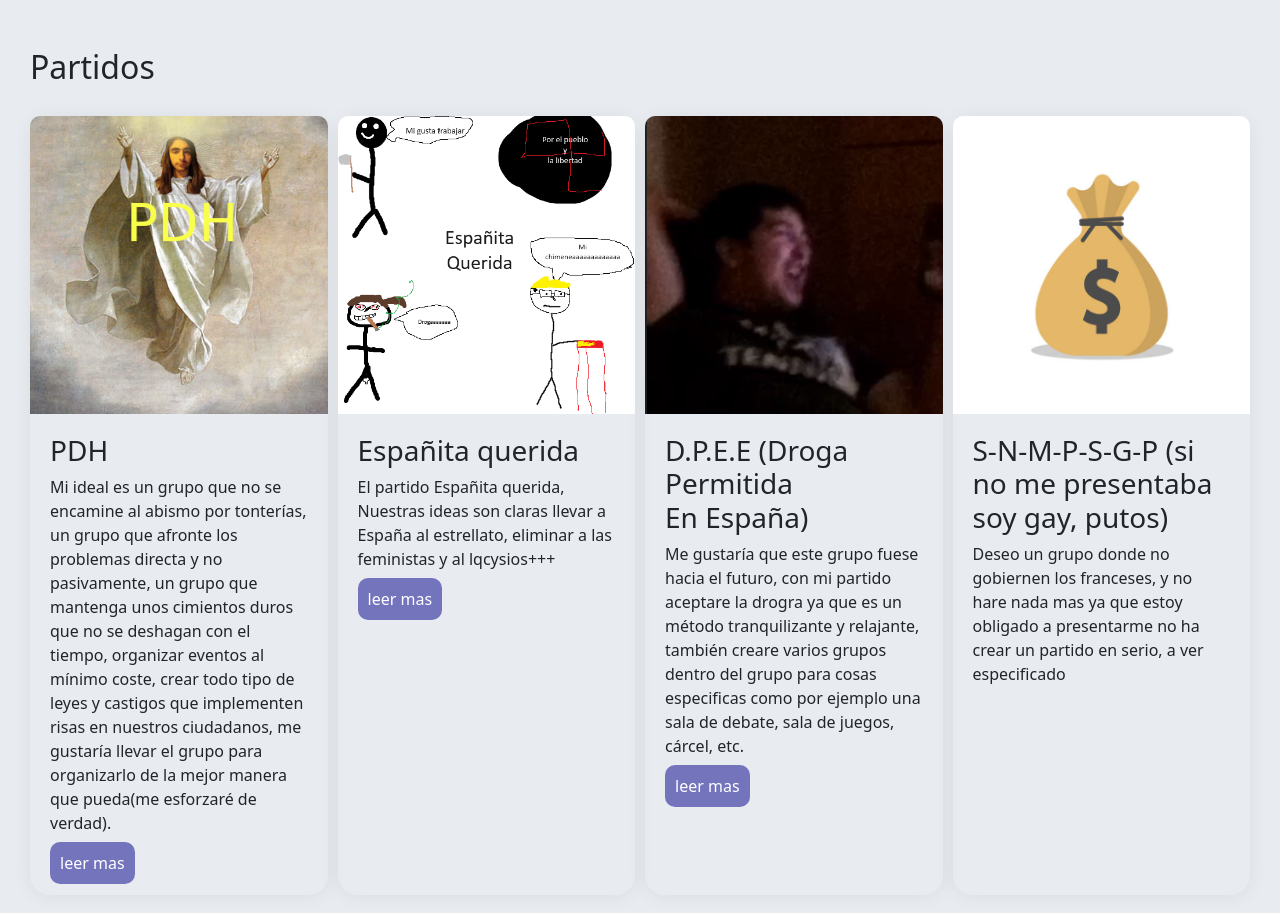
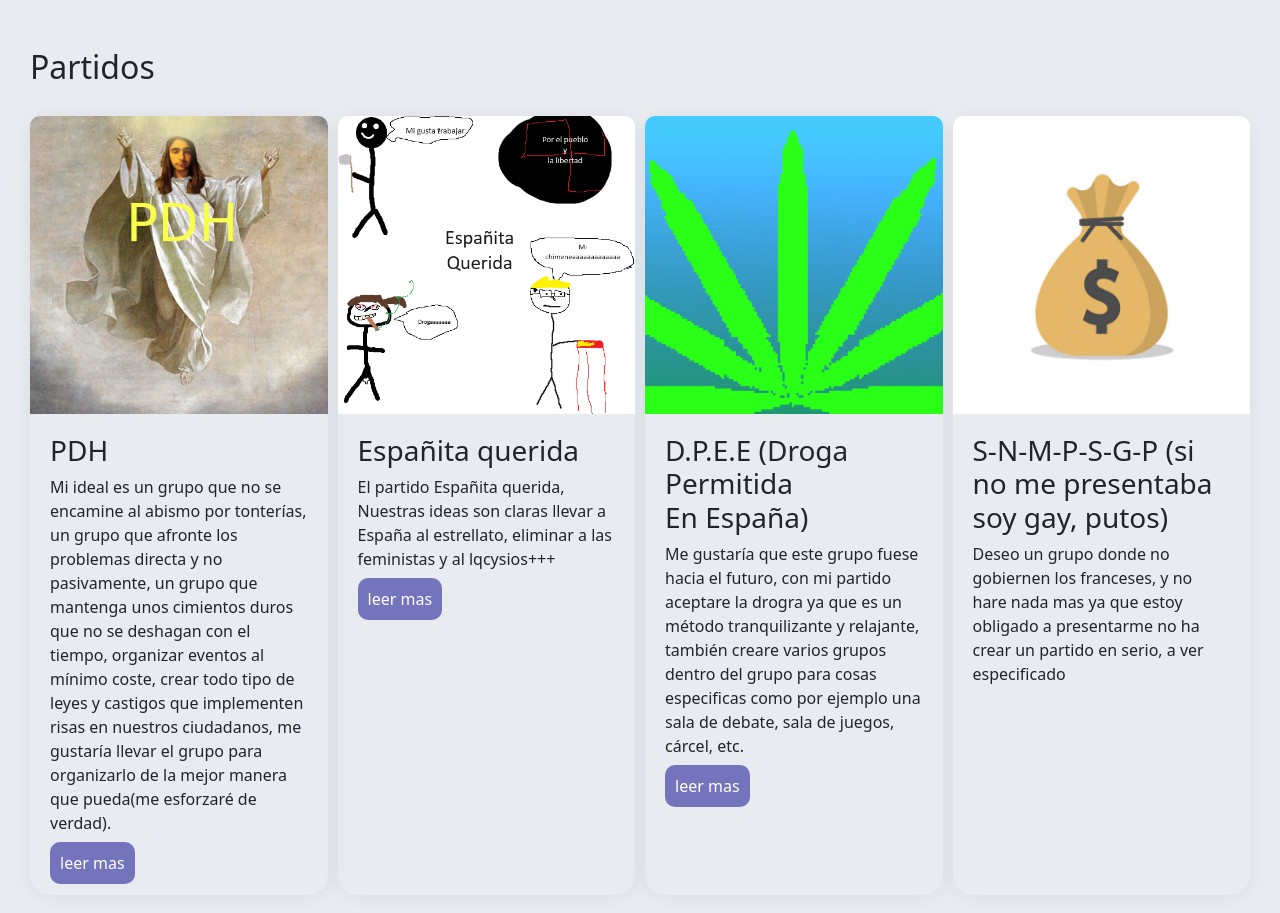
Before and after one commit to fitomega/Elecciones, a plain HTML site: page index.html in a window 1280 px wide. Shown: the part 1178-2091 px from the top of the page. Drawn offline with nearby package versions, Linux system fonts and the light colour scheme.

Commit message:
final commit

```diff
--- a/index.html
+++ b/index.html
@@ -79,7 +79,7 @@
                 </article>
                 <article>
 
-                    <img src="/assets/drogao2.png">
+                    <img src="/assets/maria.jpg">
                         <div class="grupo">
                         <div>
                             <h3> D.P.E.E (Droga Permitida En España)</h3>
```
Also changed, not shown: assets/maria.jpg (added).
